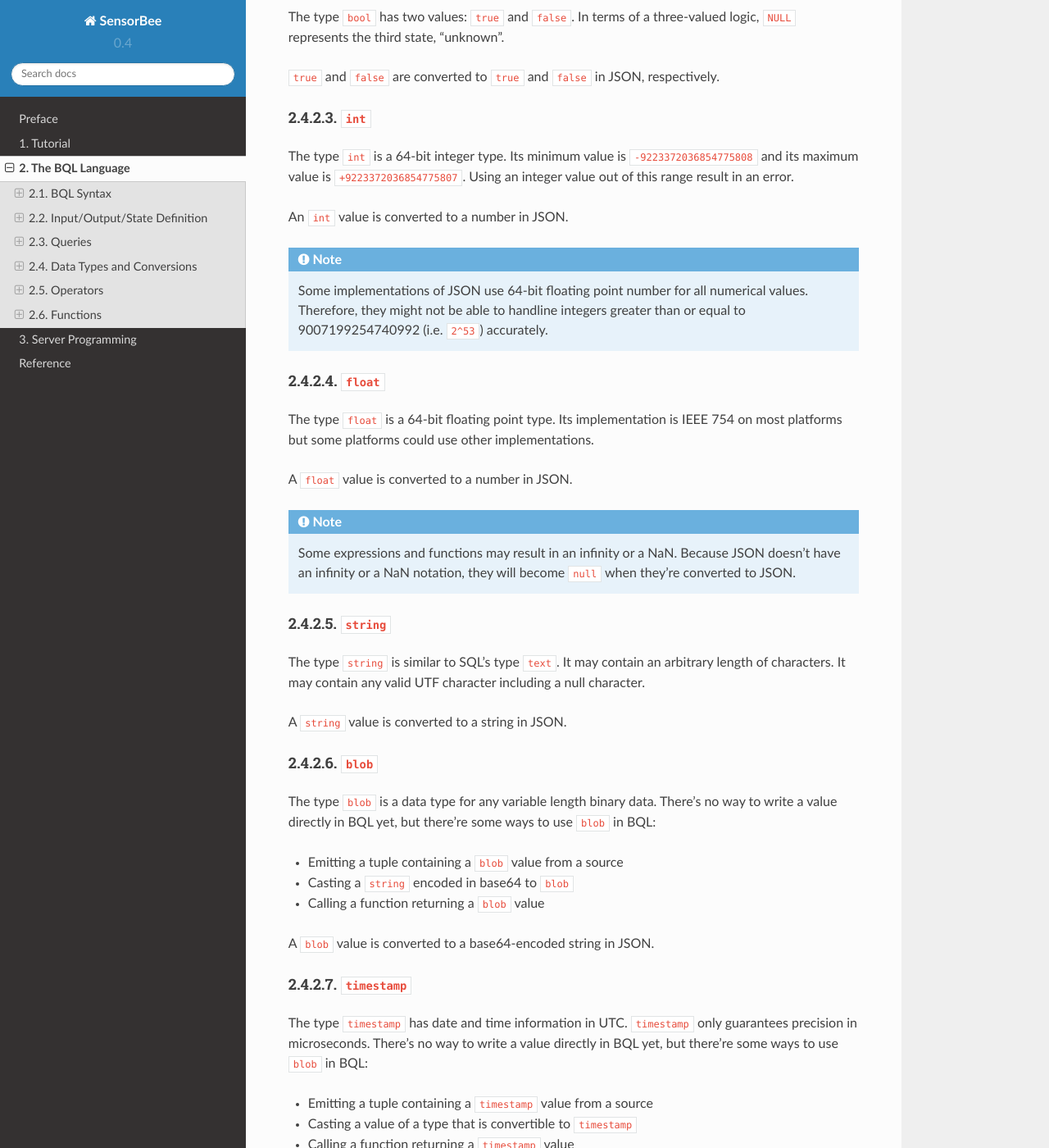
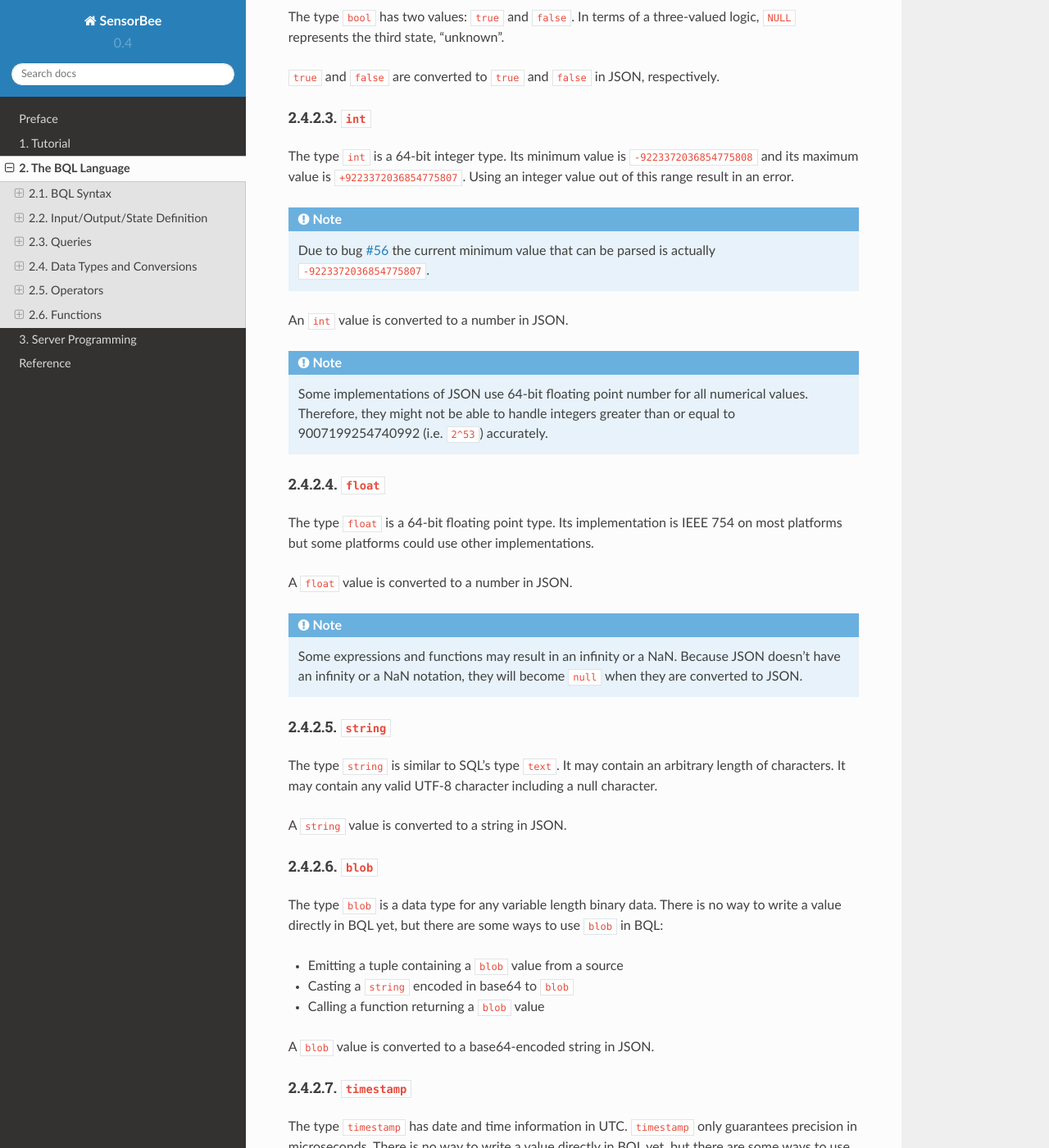
Before and after one commit to sensorbee/docs, a Sphinx documentation site: the page built from source/bql.rst, in a window 1280 px wide and 1400 px high, scrolled down 33104 px. Shown: the whole window at 82% size. Built offline with Sphinx 7.4.7 and the Read the Docs theme 2.0.0, drawn with Linux system fonts in a browser that asks for light colours; some of the changed text lies outside the part shown.

Commit message:
review 2.4

```diff
--- a/source/bql/types.rst
+++ b/source/bql/types.rst
@@ -15,7 +15,7 @@
 .. csv-table::
     :header: "Type name", "Description", "Example"
 
-    ``null``, Null type, ``null``
+    ``null``, Null type, ``NULL``
     ``bool``, Boolean, ``true``
     ``int``, 64-bit integer, ``12``
     ``float``, 64-bit floating point number, ``3.14``
@@ -82,12 +82,18 @@
 ``-9223372036854775808`` and its maximum value is ``+9223372036854775807``.
 Using an integer value out of this range result in an error.
 
+.. note::
+
+    Due to bug `#56 <https://github.com/sensorbee/sensorbee/issues/56>`_
+    the current minimum value that can be parsed is actually
+    ``-9223372036854775807``.
+
 An ``int`` value is converted to a number in JSON.
 
 .. note::
 
     Some implementations of JSON use 64-bit floating point number for all
-    numerical values. Therefore, they might not be able to handline integers
+    numerical values. Therefore, they might not be able to handle integers
     greater than or equal to 9007199254740992 (i.e. ``2^53``) accurately.
 
 
@@ -105,7 +111,7 @@
 
     Some expressions and functions may result in an infinity or a NaN.
     Because JSON doesn't have an infinity or a NaN notation, they will become
-    ``null`` when they're converted to JSON.
+    ``null`` when they are converted to JSON.
 
 
 .. _type_string:
@@ -114,7 +120,7 @@
 ----------
 
 The type ``string`` is similar to SQL's type ``text``. It may contain an
-arbitrary length of characters. It may contain any valid UTF character including a
+arbitrary length of characters. It may contain any valid UTF-8 character including a
 null character.
 
 A ``string`` value is converted to a string in JSON.
@@ -122,8 +128,8 @@
 ``blob``
 --------
 
-The type ``blob`` is a data type for any variable length binary data. There's no
-way to write a value directly in BQL yet, but there're some ways to use ``blob``
+The type ``blob`` is a data type for any variable length binary data. There is no
+way to write a value directly in BQL yet, but there are some ways to use ``blob``
 in BQL:
 
 * Emitting a tuple containing a ``blob`` value from a source
@@ -136,8 +142,8 @@
 -------------
 
 The type ``timestamp`` has date and time information in UTC. ``timestamp`` only
-guarantees precision in microseconds. There's no way to write a value directly
-in BQL yet, but there're some ways to use ``blob`` in BQL:
+guarantees precision in microseconds. There is no way to write a value directly
+in BQL yet, but there are some ways to use ``blob`` in BQL:
 
 * Emitting a tuple containing a ``timestamp`` value from a source
 * Casting a value of a type that is convertible to ``timestamp``
@@ -230,7 +236,7 @@
 
 .. note::
 
-    Converting a ``NULL`` value into any type results in ``NULL`` and it isn't
+    Converting a ``NULL`` value into any type results in ``NULL`` and it is not
     explicitly described in the subsections.
 
 To ``bool``
@@ -254,8 +260,8 @@
 From ``float``
 ^^^^^^^^^^^^^^
 
-``0.0``, ``-0.0``, and NaN are converted to ``false``. Other values including
-infinity result in ``true``.
+``0.0``, ``-0.0``, and NaN are converted to ``false``. Other values *including
+infinity* result in ``true``.
 
 From ``string``
 ^^^^^^^^^^^^^^^
@@ -303,13 +309,19 @@
 From ``float``
 ^^^^^^^^^^^^^^
 
-Converting a ``float`` value into a ``int`` value results in the greatest
-``int`` value less than or equal to the ``float`` value::
+Converting a ``float`` value into a ``int`` value truncates the decimal part.
+That is, for positive numbers it results in the greatest ``int`` value less than
+or equal to the ``float`` value, for negative numbers it results in the smallest
+``int`` value greater than or equal to the ``float`` value::
 
     1.0::int  -- => 1
     1.4::int  -- => 1
     1.5::int  -- => 1
     2.01::int -- => 2
+    (-1.0)::int  -- => -1
+    (-1.4)::int  -- => -1
+    (-1.5)::int  -- => -1
+    (-2.01)::int -- => -2
 
 The conversion results in an error when the ``float`` value is out of the valid
 range of ``int`` values.
@@ -318,16 +330,14 @@
 ^^^^^^^^^^^^^^^
 
 When converting a ``string`` value into an ``int`` value, ``CAST`` operator
-first tries to parse it as an integer to guarantee better precision. If the
-parsing fails, it tries to parse the ``string`` value as a ``float`` value and
-then converts the result to an ``int`` value.
+tries to parse it as an integer value. If the string contains a ``float``-shaped
+value (even if it is ``"1.0"``), conversion fails.
 
 ::
 
     "1"::int   -- => 1
-    "2.5"::int -- => 2
 
-The conversion results in an error when the ``string`` value contains the
+The conversion results in an error when the ``string`` value contains a
 number that is out of the valid range of ``int`` values, or the value isn't a
 number. For example, ``"1a"::string`` results in an error even though the value
 starts with a number.
@@ -405,6 +415,11 @@
 
 ``true::string`` results in ``"true"``, ``false::string`` results in ``"false"``.
 
+.. note::
+
+    Keep in mind that casting the string ``"false"`` back to boolean
+    results in the ``true`` value as described above.
+
 From ``int``
 ^^^^^^^^^^^^
 
@@ -427,11 +442,20 @@
 
 A ``blob`` value is converted to a ``string`` value encoded in base64.
 
+.. note::
+
+    Keep in mind that the ``blob``/``string`` conversion using ``CAST`` *always*
+    involves base64 encoding/decoding. It is not possible to see the single
+    bytes of a ``blob`` using only the ``CAST`` operator. If there is a
+    source that emits ``blob`` data where it is *known* that this is actually
+    a valid UTF-8 string (for example, JSON or XML data), the interpretation
+    "as a string" (as opposed to "to string") must be performed by a UDF.
+
 From ``timestamp``
 ^^^^^^^^^^^^^^^^^^
 
 A ``timestamp`` value is formatted in RFC3339 format with nanosecond precision:
-"2006-01-02T15:04:05.999999999Z07:00".
+``"2006-01-02T15:04:05.999999999Z07:00"``.
 
 From ``array``
 ^^^^^^^^^^^^^^
```
Also changed, not shown: other parts of source/bql/types.rst (+8 -8 lines).
